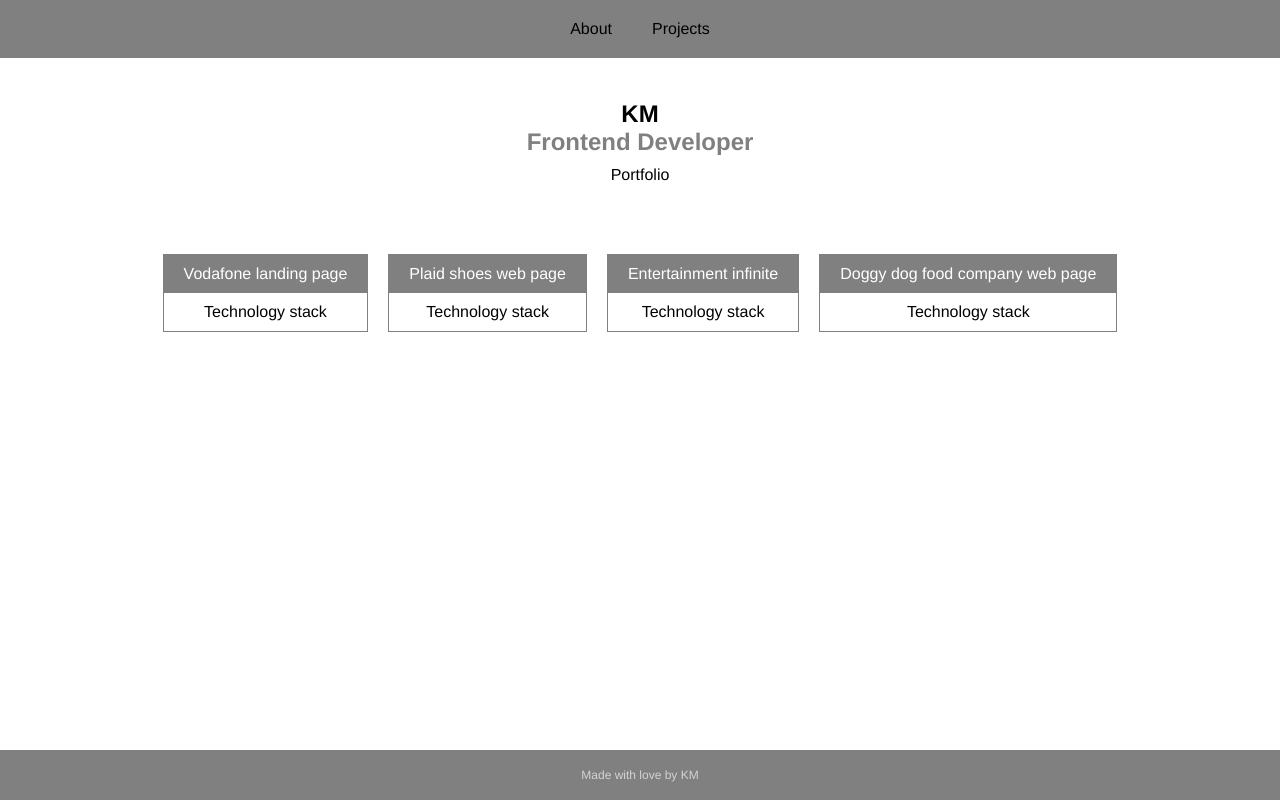
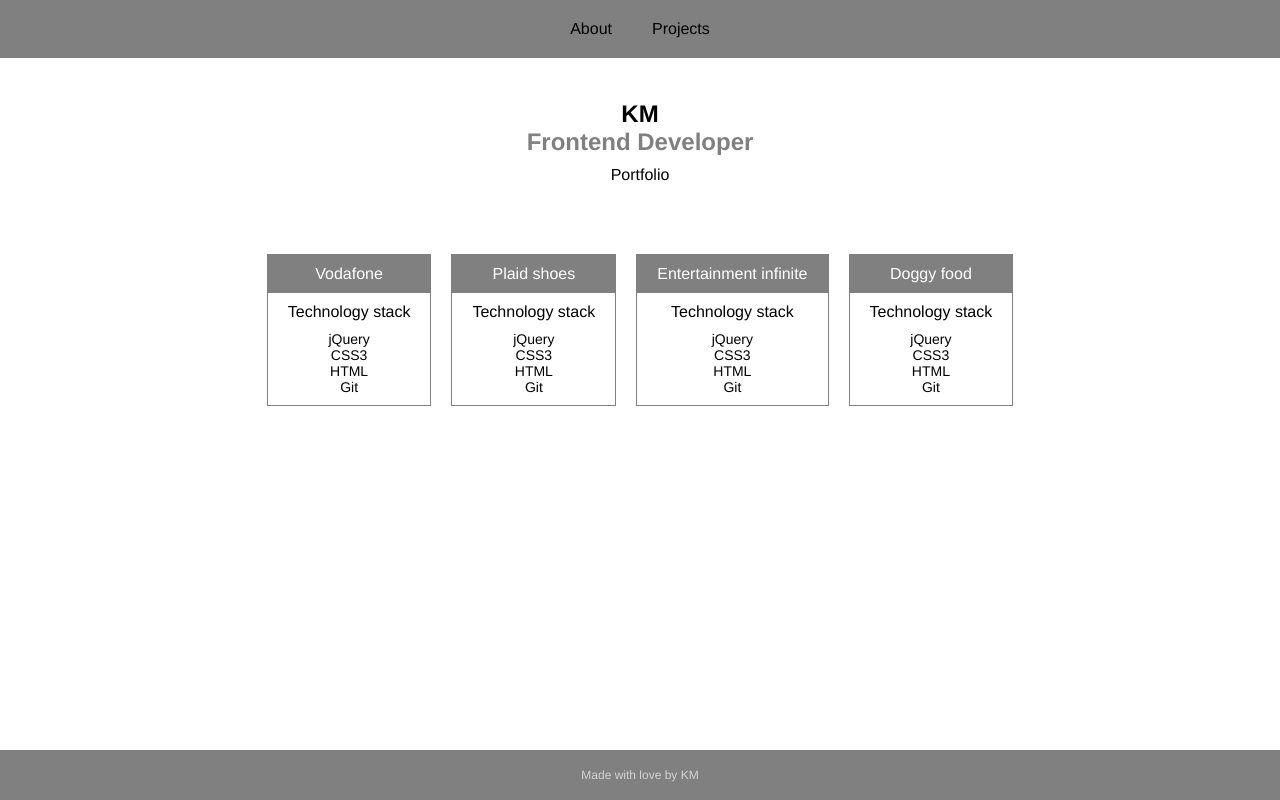
Before and after one commit to AccRPA/freeCodeCamp, a plain HTML site: page web_design/portfolio/index.html in a window 1280 px wide. Drawn offline with Linux system fonts and the light colour scheme.

Commit message:
Update index.html

```diff
--- a/web_design/portfolio/index.html
+++ b/web_design/portfolio/index.html
@@ -24,18 +24,30 @@
       <div class="project-container">
         <div class="project-tile">
           <div class="project-title">
-            Vodafone landing page
+            Vodafone
           </div>
           <div class="project-body">
-            Technology stack
+            <p>Technology stack</p>
+            <ul>
+              <li>jQuery</li>
+              <li>CSS3</li>
+              <li>HTML</li>
+              <li>Git</li>
+            </ul>
           </div>
         </div>
         <div class="project-tile">
           <div class="project-title">
-            Plaid shoes web page
+            Plaid shoes
           </div>
           <div class="project-body">
-            Technology stack
+            <p>Technology stack</p>
+            <ul>
+              <li>jQuery</li>
+              <li>CSS3</li>
+              <li>HTML</li>
+              <li>Git</li>
+            </ul>
           </div>
         </div>
         <div class="project-tile">
@@ -43,15 +55,27 @@
           Entertainment infinite
           </div>
           <div class="project-body">
-            Technology stack
+            <p>Technology stack</p>
+            <ul>
+              <li>jQuery</li>
+              <li>CSS3</li>
+              <li>HTML</li>
+              <li>Git</li>
+            </ul>
           </div>
         </div>
         <div class="project-tile">
           <div class="project-title">
-          Doggy dog food company web page
+          Doggy food
           </div>
           <div class="project-body">
-            Technology stack
+            <p>Technology stack</p>
+            <ul>
+              <li>jQuery</li>
+              <li>CSS3</li>
+              <li>HTML</li>
+              <li>Git</li>
+            </ul>
           </div>
         </div>
       </div>
```
